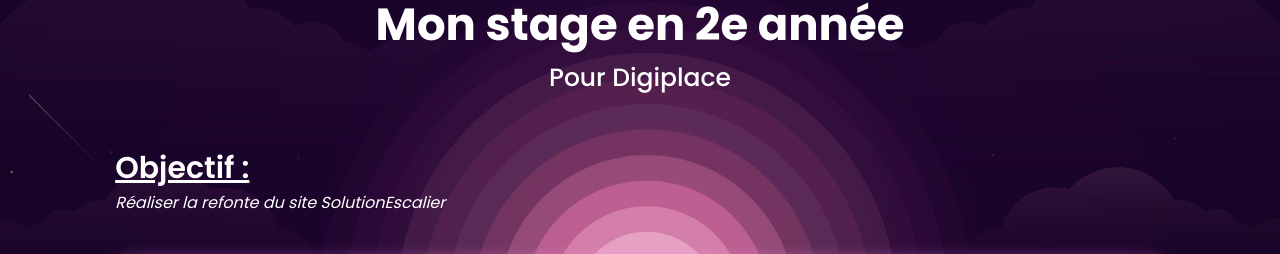
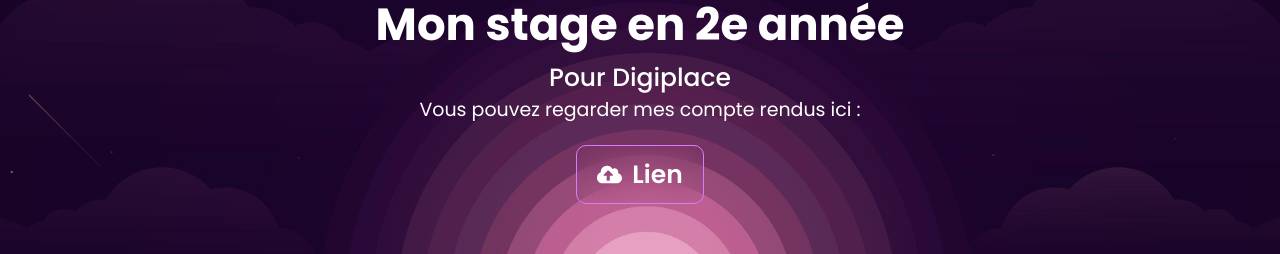
Before and after one commit to Sml94Tbs/sml-portfolio, a Next.js app: page /stage/two in a window 1280 px wide. Shown: the part 109-363 px from the top of the page. Built offline with nearby package versions, Linux system fonts and the light colour scheme.

Commit message:
add compte rendu

```diff
--- /dev/null
+++ b/src/app/components/stageLink.tsx
@@ -0,0 +1,15 @@
+import Link from "next/link";
+import { FaCloudUploadAlt } from "react-icons/fa";
+
+const StageLink = () => {
+    return (
+        <div className=" flex justify-center items-center">
+            <Link target="_blank" className=" flex gap-[1rem] rounded-[1rem] backdrop-blur-[16px] justify-center items-center p-[1rem_2rem]  border border-solid border-[#da7bff] transition-[cubic-bezier(0.25_0.1_0.25_1.0)] duration-[.5s] hover:border-[#ebb7ff] hover:scale-[1.02]" href={"https://drive.google.com/drive/folders/1E-qEONhze1NXxn28OzfJNf96jKCmPGvR?usp=sharing"}>
+                <FaCloudUploadAlt className=" text-[2.5rem] text-white" />
+                <h3 className=" text-white text-[2.5rem] font-[600]">Lien</h3>
+            </Link>
+        </div>
+    )
+}
+
+export default StageLink;
--- a/src/app/stage/two/page.tsx
+++ b/src/app/stage/two/page.tsx
@@ -1,3 +1,4 @@
+import StageLink from "@/app/components/stageLink";
 import Image from "next/image";
 import Link from "next/link";
 import { FaLongArrowAltLeft } from "react-icons/fa";
@@ -7,6 +8,8 @@
         <section>
             <h1 className=" text-white text-[4.5rem] font-[700] text-center">Mon stage en 2e année</h1>
             <h4 className=" text-[2.5rem] font-[500] text-white text-center">Pour Digiplace</h4>
+            <p className=" text-center text-white text-[1.9rem] mb-[2rem]">Vous pouvez regarder mes compte rendus ici :</p>
+            <StageLink />
             <div className=" m-[5rem_0]">
                 <h5 className=" text-white underline text-[3rem] font-[600] max-lg:text-[2.5rem]">Objectif : </h5>
                 <p className=" text-white text-[1.6rem] italic">Réaliser la refonte du site SolutionEscalier</p>
```
